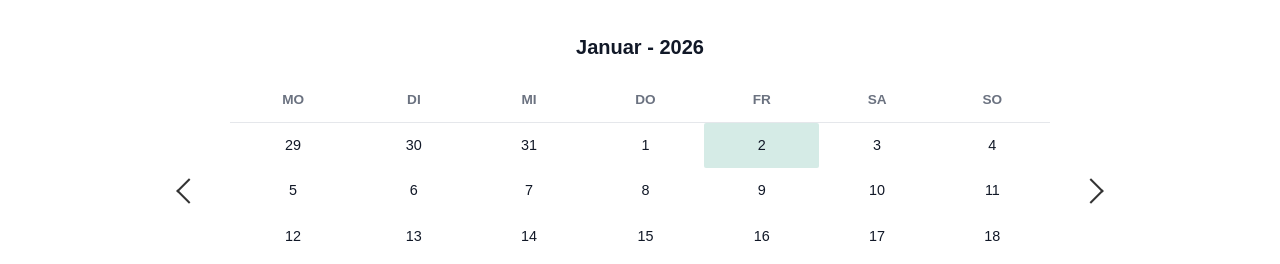
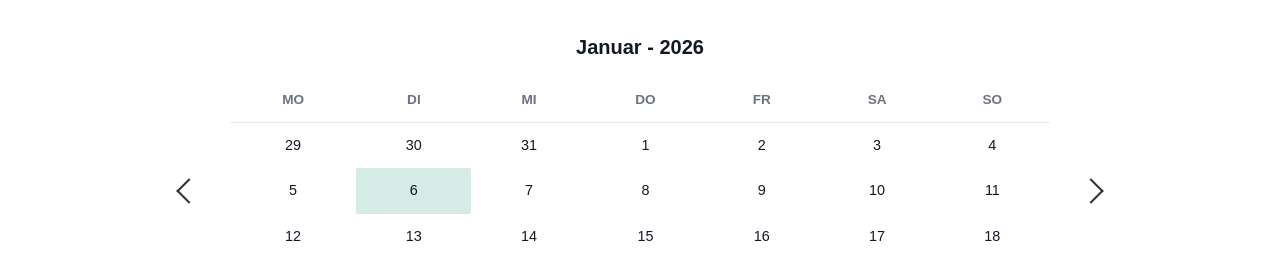
Before and after one commit to phbruemmer/AP-vue, a Vue app: page / in a window 1280 px wide. Shown: the part 2420-2684 px from the top of the page. Built offline with nearby package versions, Linux system fonts and the light colour scheme.

Commit message:
- Instead of having only numbers in the calendarView array, we now store the actual date. Now it is easier to determine what day got actually clicked on.
- Added new Modal component. (Not finished yet)

```diff
--- a/src/components/Calendar.vue
+++ b/src/components/Calendar.vue
@@ -34,15 +34,16 @@
             <td
               v-for="(day, index) in week"
               :key="index"
+              class="day"
               :class="
-                day == today.getDay() &&
+                day.getDate() == today.getDate() &&
                 today.getMonth() == calendarView.getMonth() &&
                 today.getFullYear() == calendarView.getFullYear()
                   ? 'today'
                   : ''
               "
             >
-              {{ day }}
+              {{ day.getDate() }}
             </td>
           </tr>
         </tbody>
@@ -55,10 +56,13 @@
 
     <button class="btn-reset" @click="reset()">Heute</button>
   </div>
+
+  <Modal title="Test" />
 </template>
 
 <script lang="ts" setup>
 import { onMounted, ref } from "vue";
+import Modal from "./UI/Modal.vue";
 
 const weekdays = ["Mo", "Di", "Mi", "Do", "Fr", "Sa", "So"];
 
@@ -87,7 +91,7 @@ const skipLimit = 6;
 
 // calendarMonth stores the current
 // calculated month.
-const calendarMonth = ref<[number[]]>([[]]);
+const calendarMonth = ref<[Date[]]>([[]]);
 
 // Well... today
 const today = new Date();
@@ -143,14 +147,16 @@ const recalculateMonth = () => {
   // To get the first day of the week at the beginning of the month
   const monthStart = currentMonthLength - firstDayInMonth + 1;
 
-  const week_iteration = ref<number[]>([]);
+  const week_iteration = ref<Date[]>([]);
   let i = 0;
 
   calendarMonth.value = [[]];
 
   // Pushes the last few days of the last month to fillup week
   for (let day = monthStart; day <= lastMonthLength; day++) {
-    week_iteration.value.push(day);
+    week_iteration.value.push(
+      new Date(lastMonth.getFullYear(), lastMonth.getMonth(), day)
+    );
     i++;
   }
 
@@ -160,7 +166,13 @@ const recalculateMonth = () => {
       calendarMonth.value.push(week_iteration.value);
       week_iteration.value = [];
     }
-    week_iteration.value.push(day);
+    week_iteration.value.push(
+      new Date(
+        calendarView.value.getFullYear(),
+        calendarView.value.getMonth(),
+        day
+      )
+    );
     i++;
   }
 
@@ -327,7 +339,7 @@ thead th {
   border-bottom: 1px solid #e5e7eb;
 }
 
-tbody td {
+.day {
   min-width: 20px;
   padding: 0.75rem 0;
   font-size: 0.9rem;
@@ -337,9 +349,13 @@ tbody td {
   transition: all 0.1s ease;
 }
 
-tbody td:hover {
+.day:hover {
   background-color: #2c3f501a;
   color: #333;
+}
+
+.day:active {
+  transform: scale(0.9);
 }
 
 .today {
```
